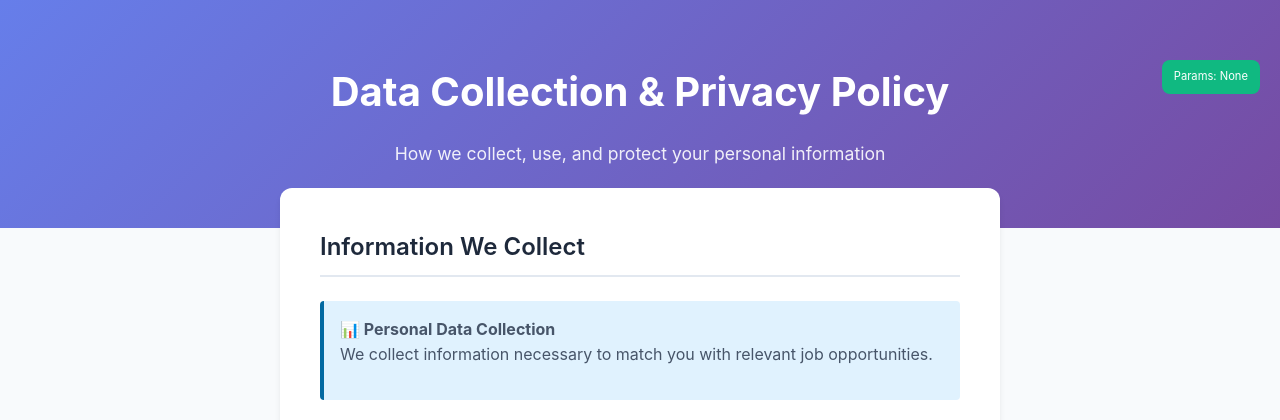
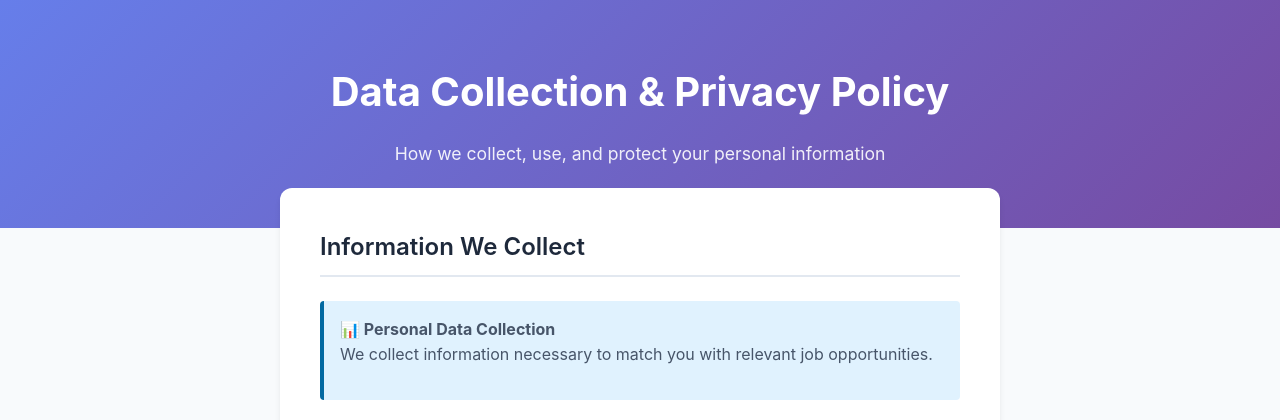
Before and after one commit to Gunnzzz-tech/main-web, a Flask app: page /terms/data-collection in a window 1280 px wide. Shown: the top 420 px of the page. Run offline with Flask 3, Linux system fonts and the light colour scheme.

Commit message:
first commit

```diff
--- a/templates/terms_data_collection.html
+++ b/templates/terms_data_collection.html
@@ -75,8 +75,6 @@
     </style>
 </head>
 <body>
-
-    <div class="param-display" id="paramDisplay">Params: None</div>
 
     <header class="terms-header">
         <div class="container">
```
